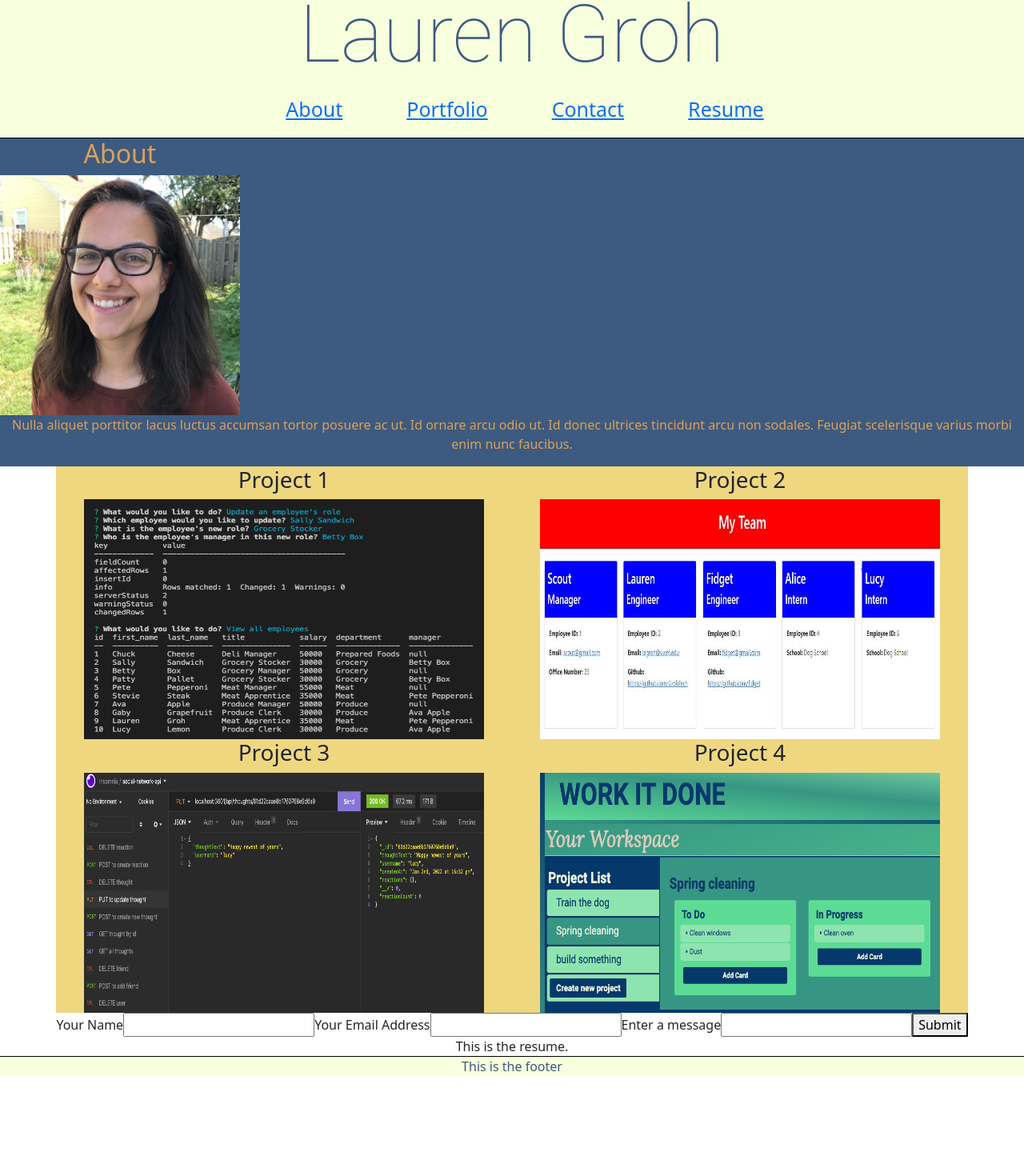
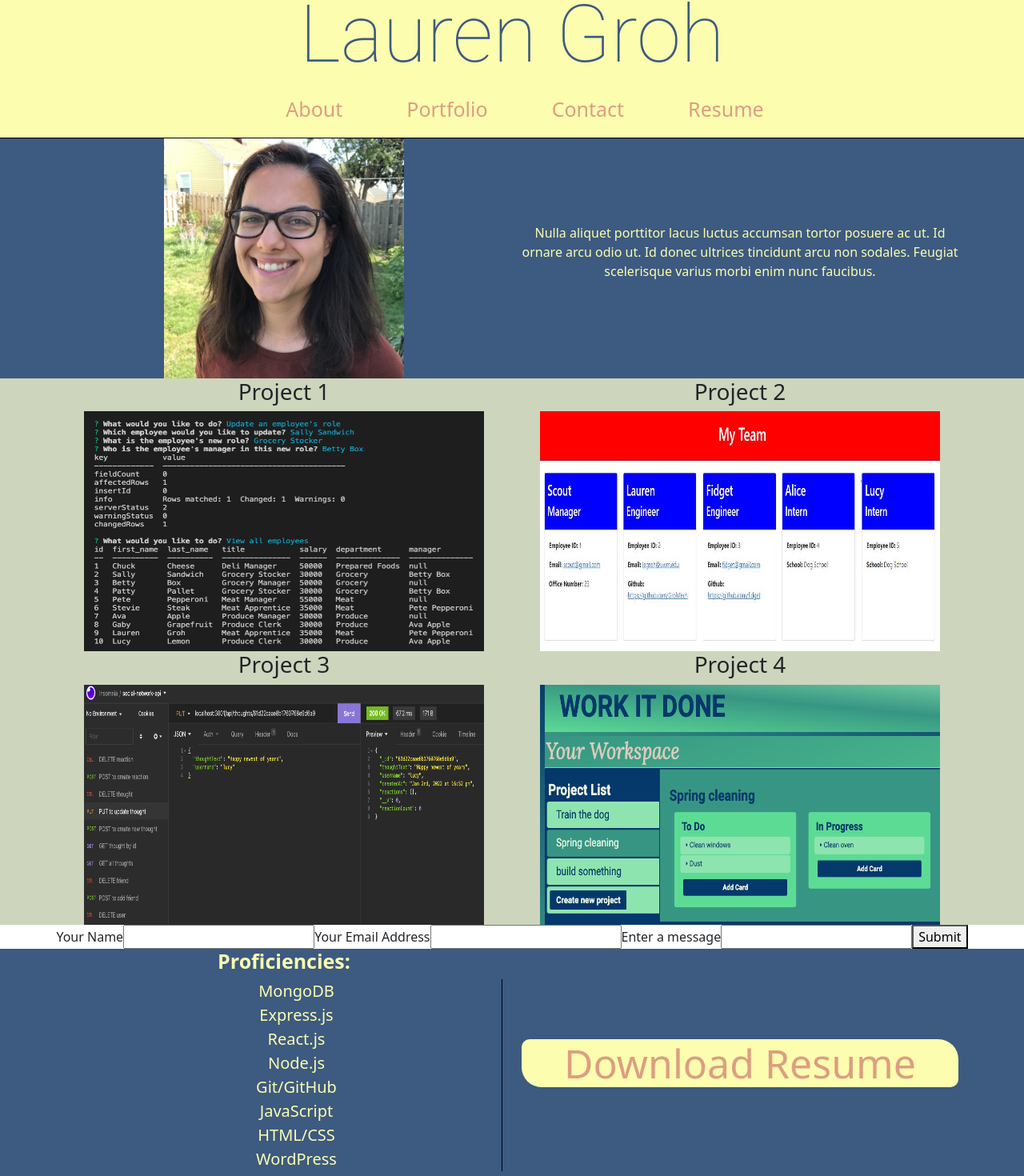
Before and after one commit to GrohTech/react-portfolio, a React (Create React App) app: page / in a window 1280 px wide. Shown: the part 32-1502 px from the top of the page at 80% size. Before the commit the page ends 1377 px from the top, so only its background shows below. Built offline with nearby package versions, Linux system fonts and the light colour scheme.

Commit message:
complete resume section, clean and update CSS, add Bootstrap grid to all sections

```diff
--- a/src/components/About/About.css
+++ b/src/components/About/About.css
@@ -1,6 +1,6 @@
 .about {
     background-color: #3D5A80;
-    color: #DBA159;
+    color: #FCFDAF;
     display: flex;
     flex-wrap: wrap;
     justify-content: flex-start;
--- a/src/components/About/index.js
+++ b/src/components/About/index.js
@@ -6,14 +6,16 @@ const About = () => {
 
     return(
         <section className="about" id="about">
-            <section className="about-item">
-                <h2>About</h2>
-                <img src={portfolioPhoto} className= "about-item" id="portfolio-photo" style={{ width: "300px", height: "300px" }} alt="portfolio-photo" />
+            <section className="container">
+                <section className="row">
+                    <section className="about-item col-sm my-auto">
+                        <img src={portfolioPhoto} className= "about-item" id="portfolio-photo" style={{ width: "300px", height: "300px" }} alt="portfolio-photo" />
+                    </section>
+                    <section className="about-item col-sm my-auto">
+                        <p>Nulla aliquet porttitor lacus luctus accumsan tortor posuere ac ut. Id ornare arcu odio ut. Id donec ultrices tincidunt arcu non sodales. Feugiat scelerisque varius morbi enim nunc faucibus.</p>
+                    </section>
+                </section>
             </section>
-            <section className="about-item">
-                <p>Nulla aliquet porttitor lacus luctus accumsan tortor posuere ac ut. Id ornare arcu odio ut. Id donec ultrices tincidunt arcu non sodales. Feugiat scelerisque varius morbi enim nunc faucibus.</p>
-            </section>
-
         </section>
     )
 
--- a/src/components/Contact/index.js
+++ b/src/components/Contact/index.js
@@ -8,7 +8,7 @@ function Contact () {
     const [errorMessage, setErrorMessage] = useState('');
     const { name, email, message } = formState;
 
-    const handleSubmit = e => {
+    const handleSubmit = (e) => {
         e.preventDefault();
         if (!errorMessage) {
           console.log('Submit Form', formState);
@@ -39,12 +39,12 @@ function Contact () {
     return(
         <section id="contact" className="contact">
             <form onSubmit={handleSubmit}>
-                <label for="name">Your Name</label>
+                <label htmlFor="name">Your Name</label>
                 <input type="text" name="name" defaultValue={name} onBlur={handleChange}></input>
-                <label for="email">Your Email Address</label>
+                <label htmlFor="email">Your Email Address</label>
                 <input type="text" name="email" defaultValue={email} onBlur={handleChange}></input>
-                <label for="message">Enter a message</label>
-                <input type="text" name="message" defaultValue={message} onblur={handleChange}></input>
+                <label htmlFor="message">Enter a message</label>
+                <input type="text" name="message" defaultValue={message} onBlur={handleChange}></input>
                 {errorMessage && (
                 <div>
                 <p className="error-text">{errorMessage}</p>
--- a/src/components/Footer/Footer.css
+++ b/src/components/Footer/Footer.css
@@ -1,5 +1,5 @@
 .footer {
-    background-color: #F7FFDD;
+    background-color: #FCFDAF;
     color: #3D5A80;
     border-top: 1px solid black;
 }
--- a/src/components/Header/Header.css
+++ b/src/components/Header/Header.css
@@ -1,5 +1,5 @@
 .header{
-    background-color: #F7FFDD;
+    background-color: #FCFDAF;
     color: #3D5A80;
     text-align: center;
     border-bottom: 1px solid black;
@@ -11,3 +11,7 @@
     font-family: RobotoThin;
     font-size: 100px;
 }
+.header a{
+text-decoration: none;
+color: #DC9E82;
+}
--- a/src/components/Navigation/Navigation.css
+++ b/src/components/Navigation/Navigation.css
@@ -1,13 +1,10 @@
-ul {
+.navigation-list {
     list-style-type: none;
     display: flex;
     flex-wrap: wrap;
     justify-content: center;
+    font-size: 25px;
 }
-a {
-    text-decoration: none;
+.navigation a {
     margin: 0px 40px;
 }
-.navigation-list{
-    font-size: 25px;
-}
--- a/src/components/Project/Project.css
+++ b/src/components/Project/Project.css
@@ -1,3 +1,3 @@
 .project {
-    background-color: #EFD780;
+    background-color: #CDD5BD;
 }
--- a/src/components/Project/index.js
+++ b/src/components/Project/index.js
@@ -8,7 +8,8 @@ import workItDone from '../../assets/images/work-it-done.png';
 const Project = () => {
 
     return(
-        <section id="portfolio" className="project container">
+        <section id="portfolio" className="project">
+            <section className="container">
                 <section className="row">
                     <section className="project-item" className=" col-sm">
                         <h3>Project 1</h3>
@@ -30,6 +31,7 @@ const Project = () => {
                     </section>
                 </section>
             </section>
+        </section>
     )
 
 }
--- a/src/components/Resume/Resume.css
+++ b/src/components/Resume/Resume.css
@@ -0,0 +1,24 @@
+.resume {
+    background-color: #3D5A80;
+    color: #FCFDAF;
+    font-size: 25px;
+}
+.proficiencies {
+    font-size: 25px;
+    font-weight: bold;
+}
+.resume-list {
+    list-style-type: none;
+    font-size: 20px;
+    border-right: 1px solid black;
+}
+.download-resume {
+    font-size: 50px;
+    background-color: #FCFDAF;
+    color: #3D5A80;
+    border-radius: 10px 25px 10px 25px;
+}
+.resume a {
+    text-decoration: none;
+    color: #DC9E82;
+}
--- a/src/components/Resume/index.js
+++ b/src/components/Resume/index.js
@@ -1,11 +1,31 @@
 import React from 'react';
 import './Resume.css';
+import resume from "../../assets/resume.pdf";
 
 const Resume = () => {
 
     return(
         <section id="resume" className="resume">
-        This is the resume.
+            <section className="container">
+                <section className="row">
+                <section className="resume-item col-sm my-auto">
+                    <h3 className="proficiencies">Proficiencies:</h3>
+                    <ul className="resume-list">
+                        <li>MongoDB</li>
+                        <li>Express.js</li>
+                        <li>React.js</li>
+                        <li>Node.js</li>
+                        <li>Git/GitHub</li>
+                        <li>JavaScript</li>
+                        <li>HTML/CSS</li>
+                        <li>WordPress</li>
+                    </ul>
+                </section>
+                <section className="resume-item col-sm my-auto">
+                    <h3 className="download-resume "><a href={ resume } target="_blank">Download Resume</a></h3>
+                </section>
+                </section>
+            </section>
         </section>
     )
 
```
Also changed, not shown: 2 other files (tests, documents, lock files or other folders). Lines whose indentation alone changed are shown as unchanged.
